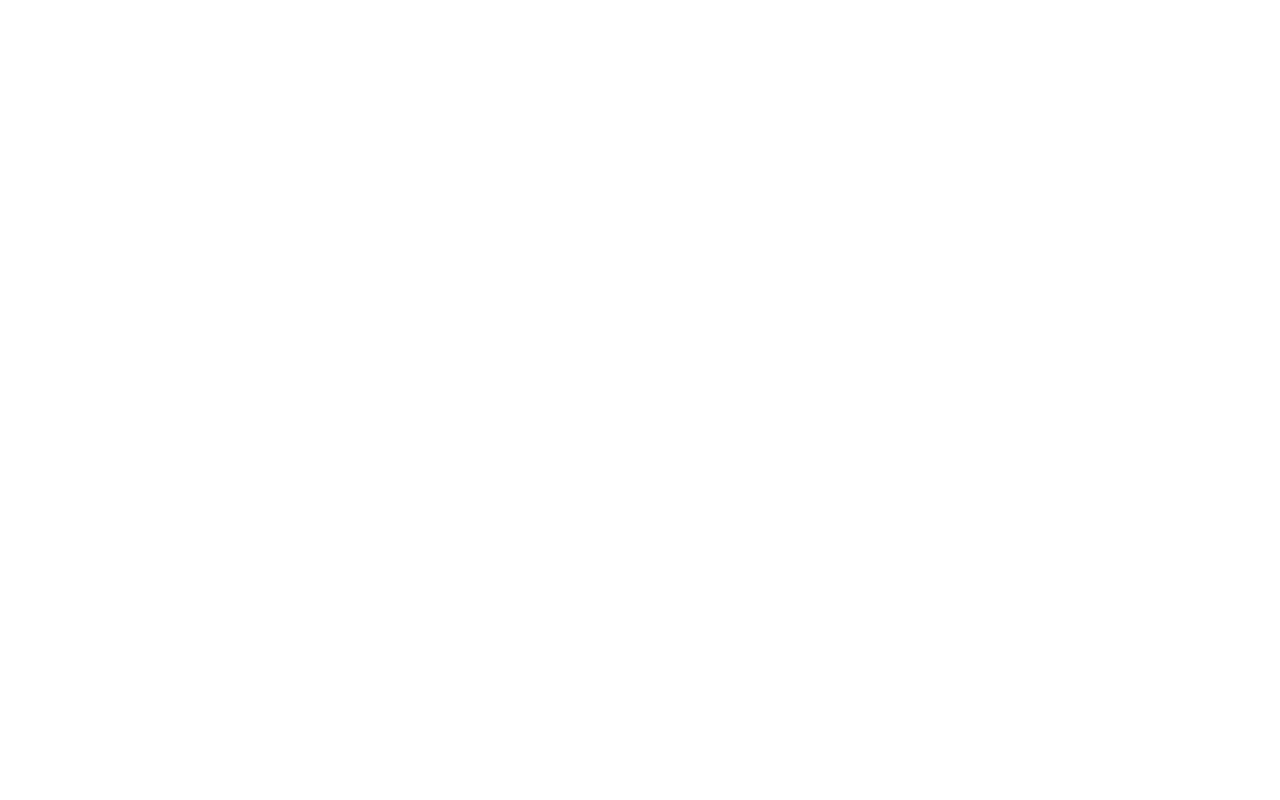
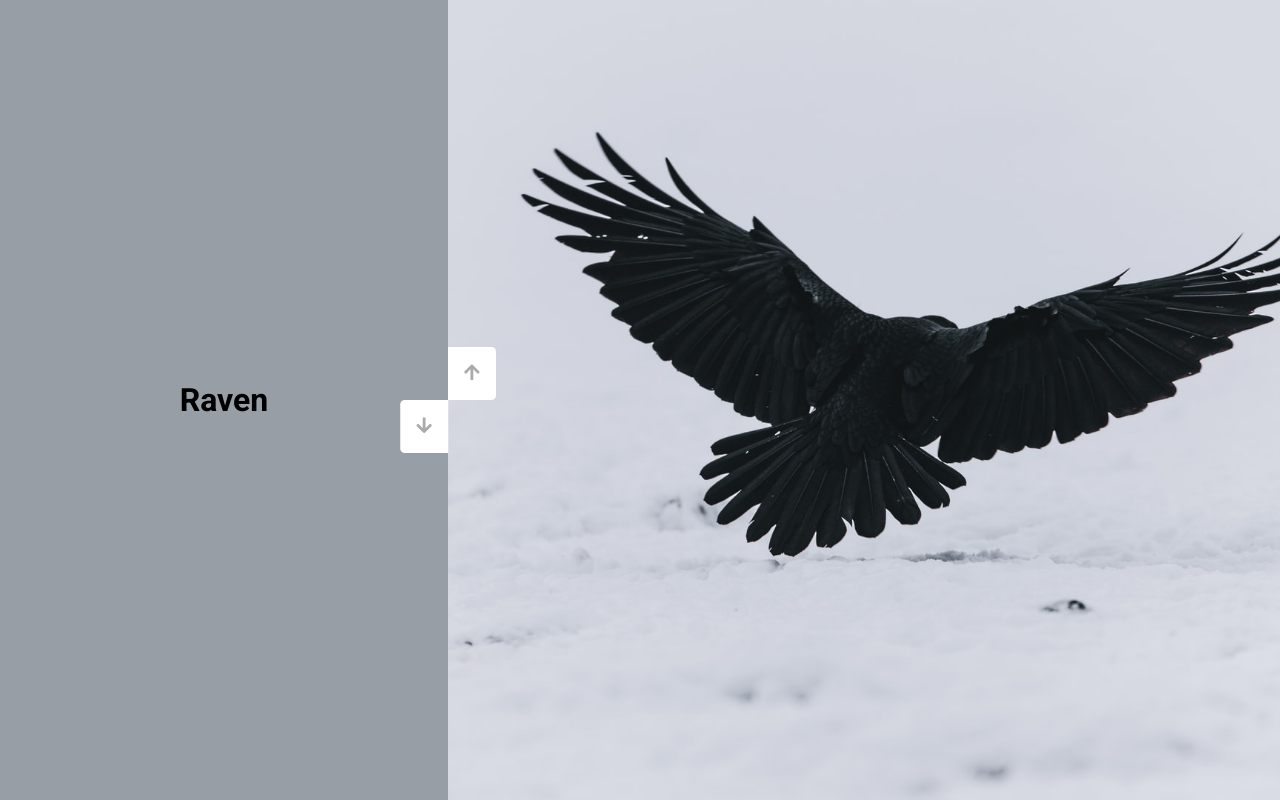
Before and after one commit to Gergi83/double-vertical-slider, a website: page index.html in a window 1280 px wide. Drawn offline with Linux system fonts and the light colour scheme.

Commit message:
html and css added

```diff
--- a/index.html
+++ b/index.html
@@ -13,6 +13,32 @@
 </head>
 
 <body>
+    <div class="slider-container">
+        <div class="left-slide">
+            <div style="background-color: #989EA6;">
+                <h1>Raven</h1>
+            </div>
+            <div style="background-color: #403E24;">
+                <h1>Eagle</h1>
+            </div>
+            <div style="background-color: #F0F1F2;">
+                <h1>Owl</h1>
+            </div>
+            <div style="background-color: #8AA1BF;">
+                <h1>Falcon</h1>
+            </div>
+        </div>
+        <div class="right-slide">
+            <div style="background-image: url(/img/raven.jpg);"></div>
+            <div style="background-image: url(/img/golden-eagle.jpg);"></div>
+            <div style="background-image: url(/img/owl.jpg);"></div>
+            <div style="background-image: url(/img/falcon.jpg);"></div>
+        </div>
+        <div class="action-buttons">
+            <button class="down-btn"><i class="fas fa-arrow-down"></i></button>
+            <button class="up-btn"><i class="fas fa-arrow-up"></i></button>
+        </div>
+    </div>
     <script src="script.js"></script>
 </body>
 
--- a/style.css
+++ b/style.css
@@ -2,11 +2,88 @@
 
 * {
   box-sizing: border-box;
+  margin: 0;
+  padding: 0;
 }
 
 body {
   height: 100vh;
-  margin: 0;
-  overflow: hidden;
   font-family: 'Roboto', sans-serif;
 }
+
+.slider-container {
+  position: relative;
+  overflow: hidden;
+  width: 100vw;
+  height: 100vh;
+}
+
+.left-slide {
+  height: 100%;
+  width: 35%;
+  position: absolute;
+  top: 0;
+  left: 0;
+}
+
+.left-slide > div {
+  height: 100%;
+  width: 100%;
+  display: flex;
+  flex-direction: column;
+  align-items: center;
+  justify-content: center;
+}
+
+.right-slide {
+  height: 100%;
+  position: absolute;
+  top: 0;
+  left: 35%;
+  width: 65%;
+}
+
+.right-slide > div {
+  background-repeat: no-repeat;
+  background-size: cover;
+  background-position: center center;
+  height: 100%;
+  width: 100%;
+}
+
+button {
+  background: #fff;
+  border: 0;
+  cursor: pointer;
+  color: #aaa;
+  font-size: 18px;
+  padding: 16px;
+}
+
+button:hover {
+  color: #222;
+  background: #ccc;
+}
+
+button:focus {
+  outline: 0;
+}
+
+.slider-container .action-buttons button {
+  position: absolute;
+  left: 35%;
+  top: 50%;
+  z-index: 10;
+}
+
+.slider-container .action-buttons .down-btn {
+  transform: translateX(-100%);
+  border-top-left-radius: 4.5px;
+  border-bottom-left-radius: 4.5px;
+}
+
+.slider-container .action-buttons .up-btn {
+  transform: translateY(-100%);
+  border-top-right-radius: 4.5px;
+  border-bottom-right-radius: 4.5px;
+}
```
Also changed, not shown: img/falcon.jpg (added), img/golden-eagle.jpg (added), img/owl.jpg (added), img/raven.jpg (added).
